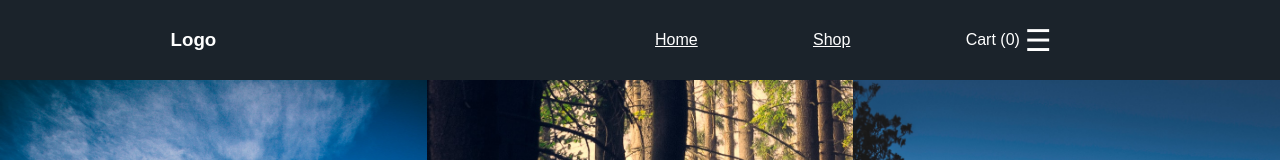
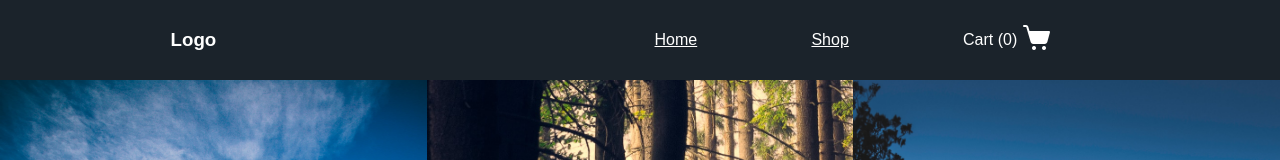
Before and after one commit to lxpan/project-shopping-cart, a React (Create React App) app: page / in a window 1280 px wide. Shown: the top 160 px of the page. Built offline with nearby package versions, Linux system fonts and the light colour scheme.

Commit message:
Replace cart trigger icon with actual cart icon

```diff
--- a/src/components/ShoppingCart.js
+++ b/src/components/ShoppingCart.js
@@ -1,5 +1,6 @@
 import React, { useEffect } from 'react';
 import '../styles/ShoppingCart.css';
+import cartIcon from '../assets/icons/shopping-cart-60.png';
 
 function ShoppingCart(props) {
     const { cart, handleAddToCart, deleteCartItem } = props;
@@ -95,9 +96,13 @@ function ShoppingCart(props) {
                 <div className="shopping-cart-items">{myCart()}</div>
                 <div className="shopping-cart-total-costs">Grand total: ${getGrandTotalCost()}</div>
             </div>
-            <span style={{ fontSize: '30px', cursor: 'pointer' }} onClick={openNav}>
-                &#9776;
-            </span>
+
+            <img
+                onClick={openNav}
+                style={{ height: '30px', cursor: 'pointer' }}
+                src={cartIcon}
+                alt=""
+            />
         </div>
     );
 }
```
Also changed, not shown: src/assets/icons/shopping-cart-60.png (added).
